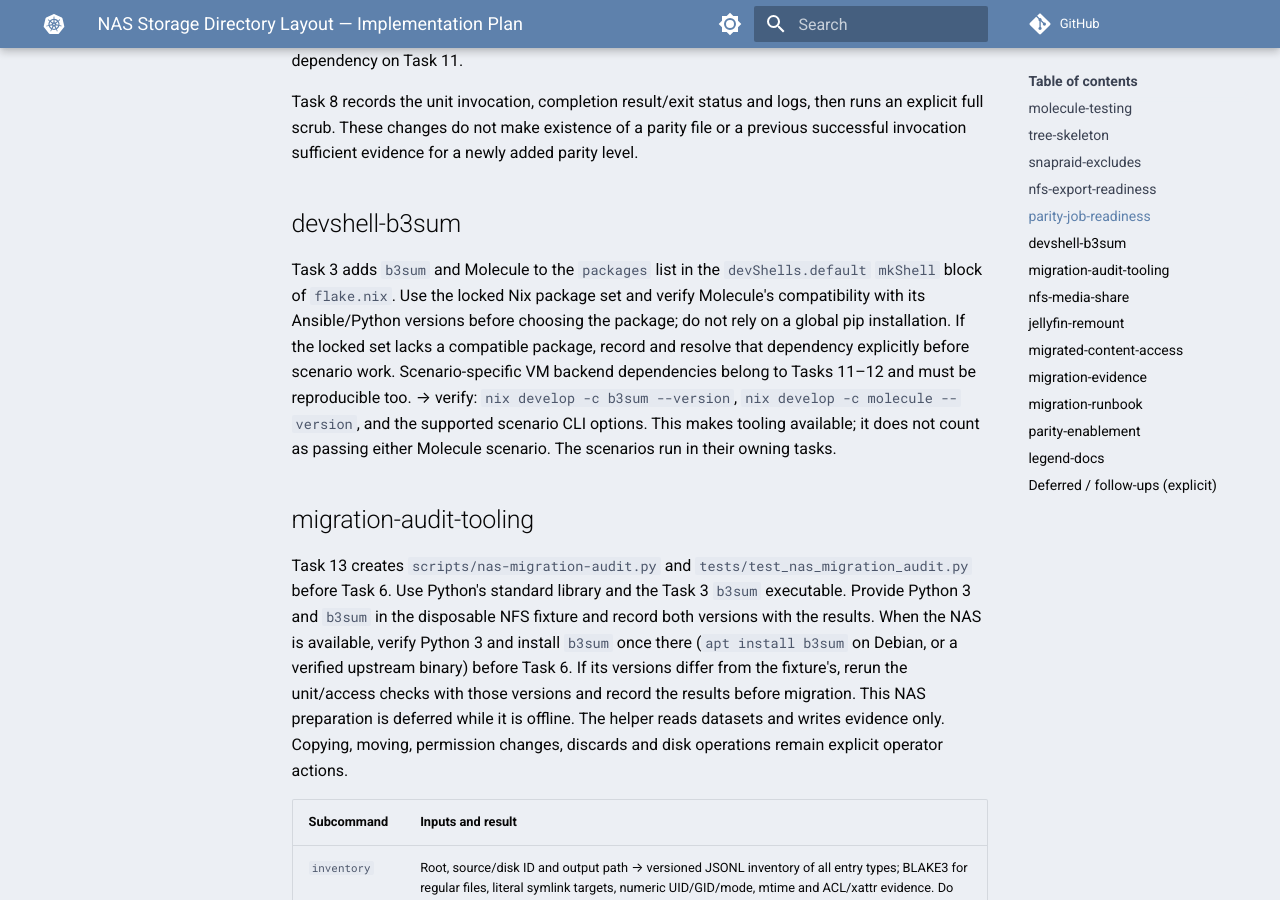
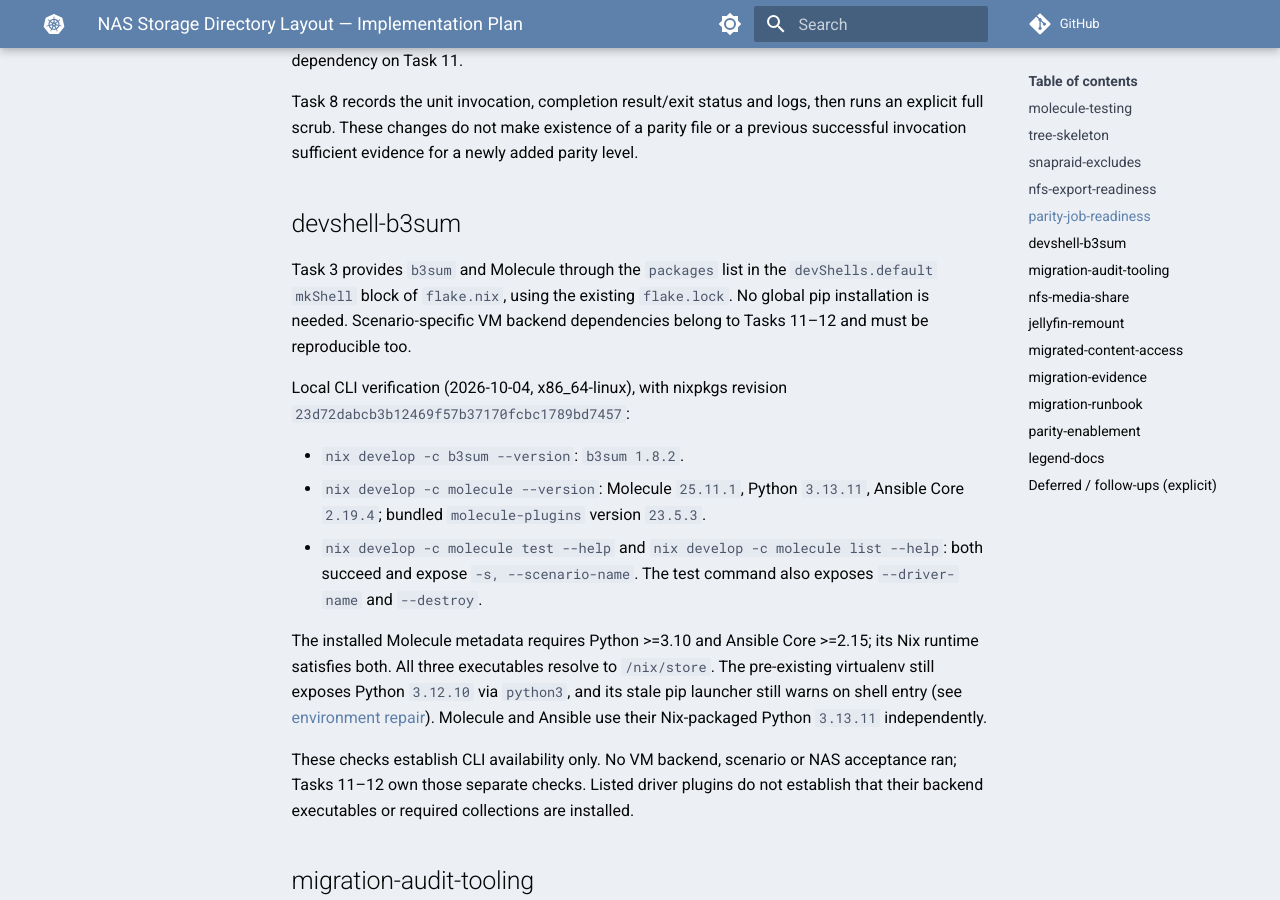
Before and after one commit to serpro69/ktchn8s, an MkDocs documentation site: the page built from docs/feat/wip/nas-storage-layout/implementation.md, in a window 1280 px wide and 900 px high, scrolled down 5644 px. Built offline with MkDocs 1.6.1 and Material for MkDocs 9.7.7, drawn with Linux system fonts in a browser that asks for light colours; comment, search, counter and statistics services are not loaded; the version menu is left out; some of the changed text lies outside the part shown.

Commit message:
Add storage test tooling to the Nix dev shell
Provide b3sum and Molecule from the locked package set for migration audits and upcoming storage-role scenarios.

Record verified versions and CLI checks, complete Task 3, and retain the deferred NAS and VM acceptance gates.

```diff
--- a/docs/feat/wip/nas-storage-layout/implementation.md
+++ b/docs/feat/wip/nas-storage-layout/implementation.md
@@ -14,8 +14,8 @@ runs inside `nix develop`.
 
 Use Molecule for repeatable storage-role integration tests where service state,
 mounts and reruns matter. Task 3 supplies the controller tooling; Tasks 11 and 12
-own the scenarios under `metal/roles/storage/molecule/`. This is planned work:
-Molecule and these scenarios are not installed or implemented yet.
+own the scenarios under `metal/roles/storage/molecule/`. Molecule is available in
+the dev shell; the scenarios and their VM backends are not implemented yet.
 
 | Scenario / owner | Environment and acceptance |
 |---|---|
@@ -231,15 +231,30 @@ previous successful invocation sufficient evidence for a newly added parity leve
 
 ## devshell-b3sum
 
-Task 3 adds `b3sum` and Molecule to the `packages` list in the `devShells.default`
-`mkShell` block of `flake.nix`. Use the locked Nix package set and verify Molecule's
-compatibility with its Ansible/Python versions before choosing the package; do not
-rely on a global pip installation. If the locked set lacks a compatible package,
-record and resolve that dependency explicitly before scenario work. Scenario-specific
-VM backend dependencies belong to Tasks 11–12 and must be reproducible too.
-→ verify: `nix develop -c b3sum --version`, `nix develop -c molecule --version`, and
-the supported scenario CLI options. This makes tooling available; it does not count
-as passing either Molecule scenario. The scenarios run in their owning tasks.
+Task 3 provides `b3sum` and Molecule through the `packages` list in the
+`devShells.default` `mkShell` block of `flake.nix`, using the existing `flake.lock`.
+No global pip installation is needed. Scenario-specific VM backend dependencies
+belong to Tasks 11–12 and must be reproducible too.
+
+Local CLI verification (2026-10-04, x86_64-linux), with nixpkgs revision
+`23d72dabcb3b12469f57b37170fcbc1789bd7457`:
+
+- `nix develop -c b3sum --version`: `b3sum 1.8.2`.
+- `nix develop -c molecule --version`: Molecule `25.11.1`, Python `3.13.11`,
+  Ansible Core `2.19.4`; bundled `molecule-plugins` version `23.5.3`.
+- `nix develop -c molecule test --help` and `nix develop -c molecule list --help`:
+  both succeed and expose `-s, --scenario-name`. The test command also exposes
+  `--driver-name` and `--destroy`.
+
+The installed Molecule metadata requires Python >=3.10 and Ansible Core >=2.15;
+its Nix runtime satisfies both. All three executables resolve to `/nix/store`.
+The pre-existing virtualenv still exposes Python `3.12.10` via `python3`, and its
+stale pip launcher still warns on shell entry (see [environment repair](#deferred-follow-ups-explicit)).
+Molecule and Ansible use their Nix-packaged Python `3.13.11` independently.
+
+These checks establish CLI availability only. No VM backend, scenario or NAS
+acceptance ran; Tasks 11–12 own those separate checks. Listed driver plugins do
+not establish that their backend executables or required collections are installed.
 
 ## migration-audit-tooling
 
```
Also changed, not shown: docs/feat/wip/nas-storage-layout/tasks.md (+23 -6 lines), 1 other file.
